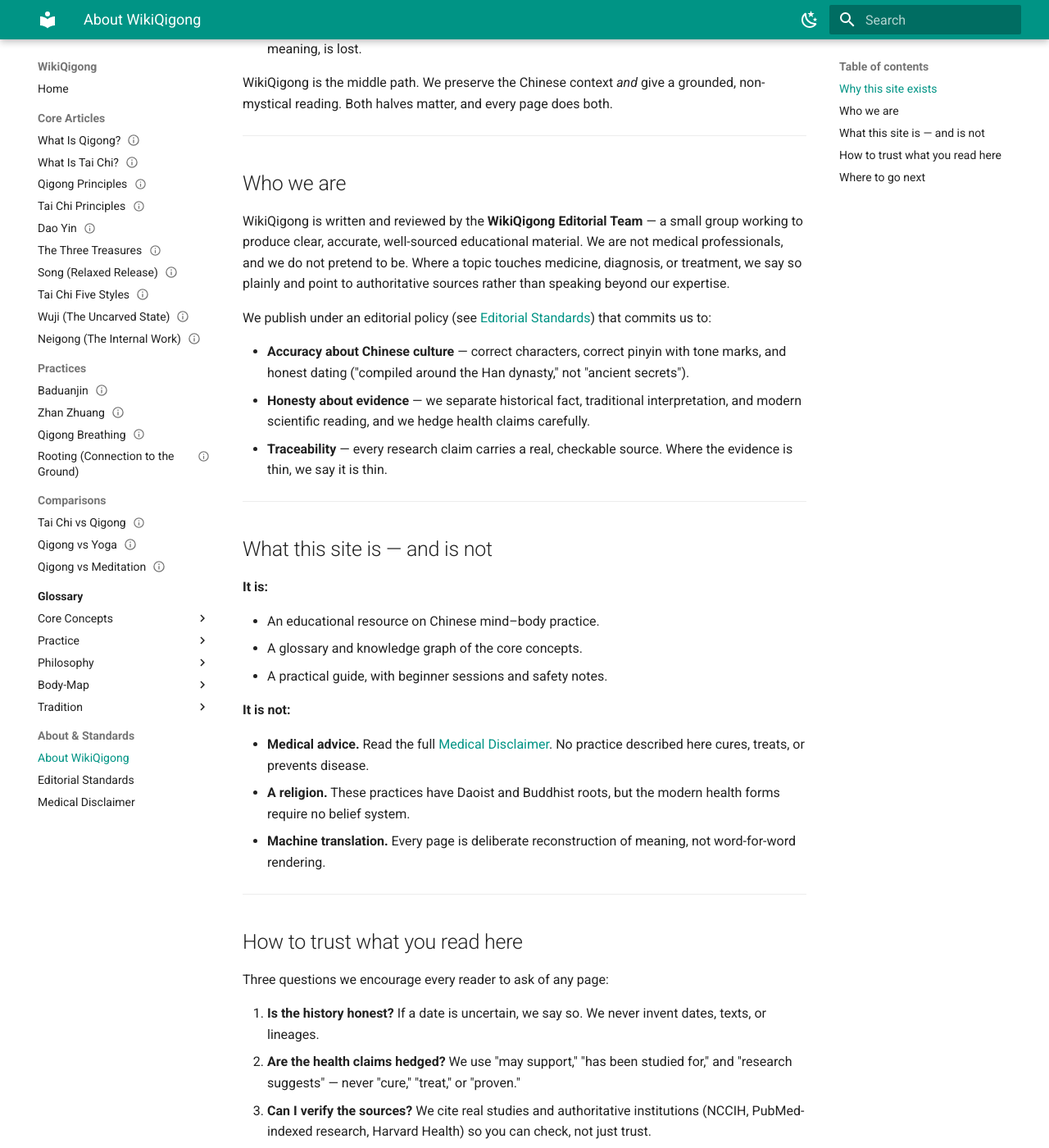
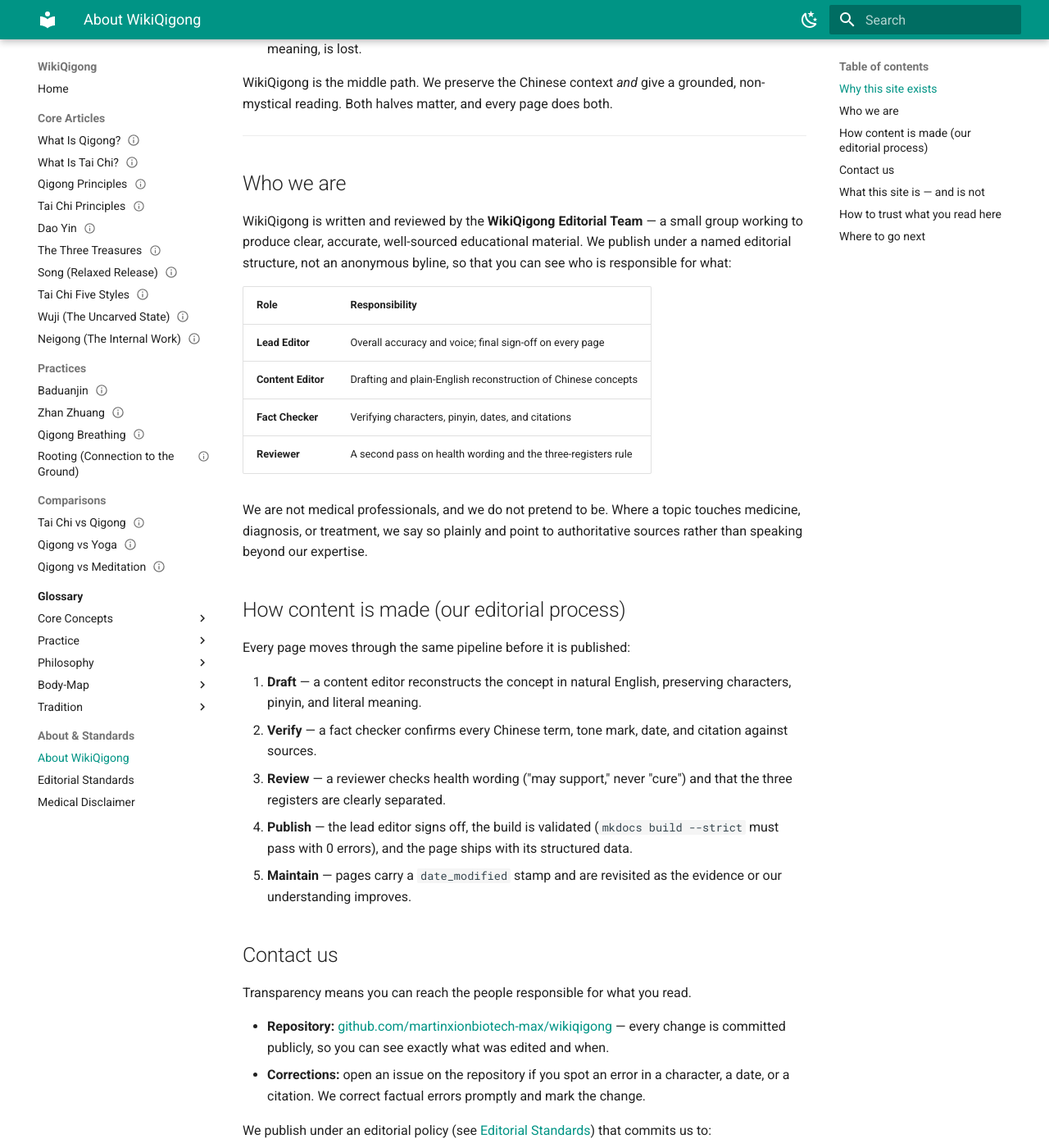
Before and after one commit to martinxionbiotech-max/wikiqigong, an MkDocs documentation site: the page built from docs/about.md, in a window 1280 px wide and 1400 px high, scrolled down 597 px. Shown: the whole window at 82% size. Built offline with MkDocs 1.6.1 and Material for MkDocs 9.7.7, drawn with Linux system fonts in a browser that asks for light colours.

Commit message:
eeat: add DefinedTerm schema + knowledge-graph @id cross-links, expand About editorial process

```diff
--- a/docs/about.md
+++ b/docs/about.md
@@ -38,9 +38,46 @@ grounded, non-mystical reading. Both halves matter, and every page does both.
 
 WikiQigong is written and reviewed by the **WikiQigong Editorial Team** — a
 small group working to produce clear, accurate, well-sourced educational
-material. We are not medical professionals, and we do not pretend to be. Where
-a topic touches medicine, diagnosis, or treatment, we say so plainly and point
-to authoritative sources rather than speaking beyond our expertise.
+material. We publish under a named editorial structure, not an anonymous
+byline, so that you can see who is responsible for what:
+
+| Role | Responsibility |
+|------|----------------|
+| **Lead Editor** | Overall accuracy and voice; final sign-off on every page |
+| **Content Editor** | Drafting and plain-English reconstruction of Chinese concepts |
+| **Fact Checker** | Verifying characters, pinyin, dates, and citations |
+| **Reviewer** | A second pass on health wording and the three-registers rule |
+
+We are not medical professionals, and we do not pretend to be. Where a topic
+touches medicine, diagnosis, or treatment, we say so plainly and point to
+authoritative sources rather than speaking beyond our expertise.
+
+## How content is made (our editorial process)
+
+Every page moves through the same pipeline before it is published:
+
+1. **Draft** — a content editor reconstructs the concept in natural English,
+   preserving characters, pinyin, and literal meaning.
+2. **Verify** — a fact checker confirms every Chinese term, tone mark, date,
+   and citation against sources.
+3. **Review** — a reviewer checks health wording ("may support," never
+   "cure") and that the three registers are clearly separated.
+4. **Publish** — the lead editor signs off, the build is validated
+   (`mkdocs build --strict` must pass with 0 errors), and the page ships with
+   its structured data.
+5. **Maintain** — pages carry a `date_modified` stamp and are revisited as
+   the evidence or our understanding improves.
+
+## Contact us
+
+Transparency means you can reach the people responsible for what you read.
+
+- **Repository:** [github.com/martinxionbiotech-max/wikiqigong](https://github.com/martinxionbiotech-max/wikiqigong) —
+  every change is committed publicly, so you can see exactly what was edited
+  and when.
+- **Corrections:** open an issue on the repository if you spot an error in a
+  character, a date, or a citation. We correct factual errors promptly and
+  mark the change.
 
 We publish under an editorial policy (see [Editorial
 Standards](editorial-standards.md)) that commits us to:
--- a/overrides/main.html
+++ b/overrides/main.html
@@ -6,6 +6,40 @@
 
 {% block extrahead %}
   {{ super() }}
+
+  {# Concept-name -> glossary URL slug map, for @id cross-links #}
+  {% set term_map = {
+    'Balance': 'glossary/balance/',
+    'Breathing': 'glossary/breathing/',
+    'Chen (Sinking)': 'glossary/chen/',
+    'Sinking': 'glossary/chen/',
+    'Dantian': 'glossary/dantian/',
+    'Dao Yin': 'glossary/dao-yin/',
+    'Gen (Rooting)': 'glossary/gen/',
+    'Rooting': 'glossary/gen/',
+    'Jing': 'glossary/jing/',
+    'Lao Gong': 'glossary/lao-gong/',
+    'Meditation': 'glossary/meditation/',
+    'Ming Men (The Life Gate)': 'glossary/ming-men/',
+    'Life Gate': 'glossary/ming-men/',
+    'Neigong': 'glossary/neigong/',
+    'Qigong': 'glossary/qigong/',
+    'Qi': 'glossary/qi/',
+    'San Bao': 'glossary/san-bao/',
+    'Three Treasures': 'glossary/san-bao/',
+    'San Guan (The Three Gates)': 'glossary/san-guan/',
+    'Three Gates': 'glossary/san-guan/',
+    'Shen': 'glossary/shen/',
+    'Song': 'glossary/song/',
+    'Tai Chi': 'glossary/tai-chi/',
+    'Tai Chi Styles': 'glossary/tai-chi-styles/',
+    'Wuji': 'glossary/wuji/',
+    'Wu Xing': 'glossary/wu-xing/',
+    'Xing, Yi, Qi': 'glossary/xing-yi-qi/',
+    'Form, Intention, Qi': 'glossary/xing-yi-qi/',
+    'Yin–Yang': 'glossary/yin-yang/',
+    'Zhan Zhuang': 'glossary/zhan-zhuang/'
+  } %}
 
   {# Organization + WebSite (site-wide) #}
   <script type="application/ld+json">
@@ -35,6 +69,29 @@
   }
   </script>
 
+  {% if page and page.meta and page.meta.english %}
+  {# DefinedTerm schema for glossary entries #}
+  <script type="application/ld+json">
+  {
+    "@context": "https://schema.org",
+    "@type": "DefinedTerm",
+    "@id": "{{ config.site_url }}{{ page.url }}#term",
+    "name": "{{ page.meta.english | default(page.title) }}",
+    "description": "{{ page.meta.description }}",
+    "termCode": "{{ page.meta.chinese | default('') }}",
+    "inDefinedTermSet": {
+      "@type": "DefinedTermSet",
+      "@id": "{{ config.site_url }}glossary/#set",
+      "name": "WikiQigong Glossary"
+    },
+    "isPartOf": {
+      "@type": "WebSite",
+      "@id": "{{ config.site_url }}#website"
+    }
+  }
+  </script>
+  {% endif %}
+
   {% if page and page.meta and page.meta.type %}
   {# Article schema for pillar/concept/practice pages #}
   <script type="application/ld+json">
@@ -56,6 +113,15 @@
       "@type": "WebPage",
       "@id": "{{ page.canonical_url }}"
     },
+    {% if page.meta.related %}
+    "about": [
+      {% for item in page.meta.related %}
+      {% if item.concept in term_map %}
+      { "@id": "{{ config.site_url }}{{ term_map[item.concept] }}#term" }{{ "," if not loop.last else "" }}
+      {% endif %}
+      {% endfor %}
+    ],
+    {% endif %}
     "inLanguage": "en"
   }
   </script>
```
